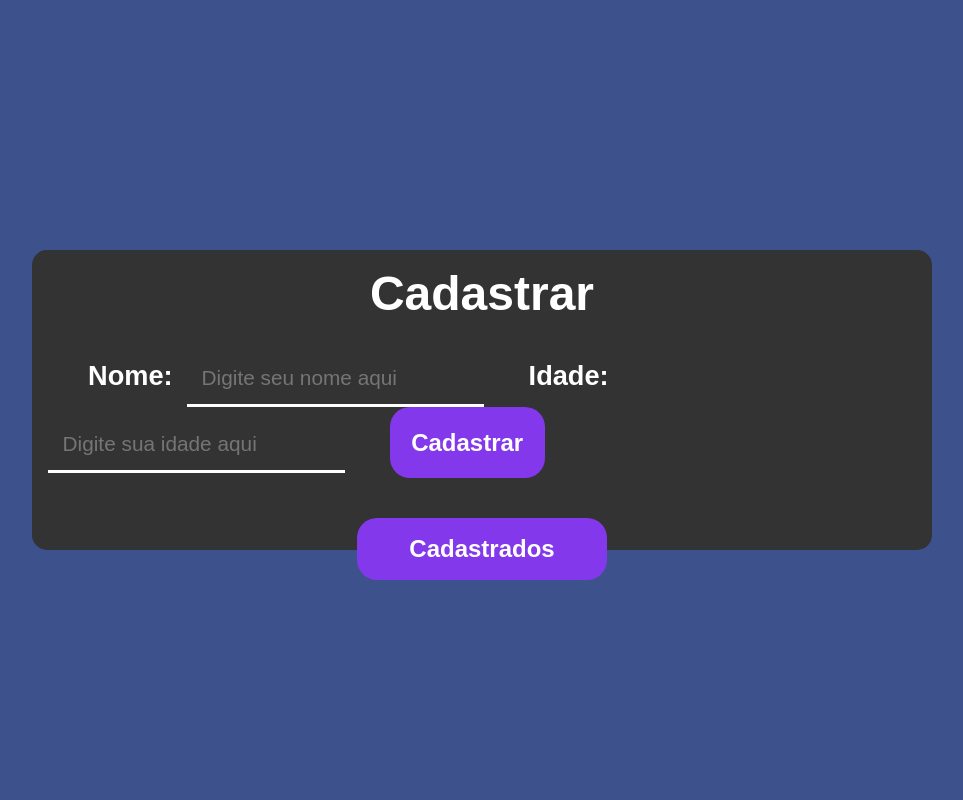
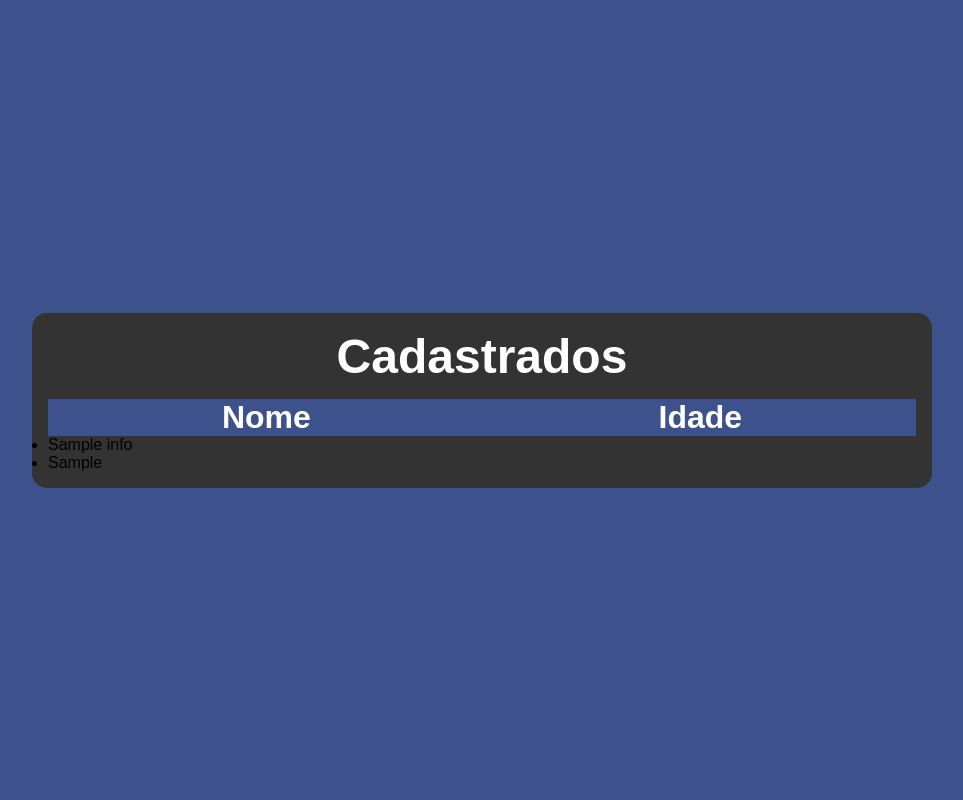
Before and after one commit to LeonardoHenriqueFR01/Registration-System, a Flask app: page /content in a window 1280 px wide. Shown: the whole page, without its empty margins (158-1121 px from the left). Run offline with Flask 3, Linux system fonts and the light colour scheme; a user stored in the database is signed in; tables that the repository leaves empty hold one stand-in row (values such as "Sample post").

Commit message:
interface commit

```diff
--- a/app/static/css/content.css
+++ b/app/static/css/content.css
@@ -23,21 +23,20 @@
     background-color: var(--primary-color);
 }
 
+/* Configurações área de cadastrar */
 
-.container > .content > .cadastrar {
-    height: 300px;
+.cadastrar {
+    height: 250px;
     width: 900px;
+    border-radius: 15px;
     padding: 1em;
-    border-radius: 15px;
-    display: flex;
-    flex-direction: column;
-    align-items: center;
 
     background-color: var(--secundary-color);
 
+    display: none;
 }
 
-.container > .content > .cadastrar > h1 {
+.cadastrar > h1 {
     font-size: 3em;
     font-weight: 900;
     text-align: center;
@@ -45,145 +44,76 @@
     color: #fff;
 }
 
-.container > .content > .cadastrar > form {
-    margin-top: 30px;
+.cadastrar > form {
+    margin-top: 40px;
 }
 
-.container > .content > .cadastrar > form > label {
-    font-size: 1.7em;
+.cadastrar > form > label {
+    font-size: 1.3em;
     font-weight: bold;
-    margin-left: 40px;
-    margin-right: 10px;
+    margin-right: 20px;
 
     color: #fff;
 }
 
-.container > .content > .cadastrar > form > input {
+.cadastrar > form > input {
     padding: .7em;
-    font-size: 1.3em;
+    font-size: 1.5em;
+    outline: none;
+    margin-right: 15px;
+    border: none;
+    border-bottom: 2px solid #fff;
+
     background-color: transparent;
-    border: none;
-    border-bottom: 3px solid #fff;
-
     color: #fff;
-    outline: none;
 }
 
-.container > .content > .cadastrar > form > input:focus {
-    transition: .8s;
+.cadastrar > form > input:focus {
+    transition: .9s;
     border-bottom-color: var(--border-color);
 }
 
-.container > .content > .cadastrar > form > button {
-    padding: .9em;
+.cadastrar > form > button {
+    padding: .7em;
     font-size: 1.5em;
     font-weight: bold;
     border: none;
-    border-radius: 20px;
-    margin-left: 40px;
+    border-radius: 10px;
     cursor: pointer;
+    margin-left: 30px;
 
     color: #fff;
     background-color: var(--button-color);
 }
 
-.container > .content > .cadastrar > form > button:hover {
-    transition: .8s;
+.cadastrar > form > button:hover {
+    transition: 0.8s;
     background-color: var(--button-hover);
 }
 
-.container > .content > .cadastrar > button {
-    padding: .7em;
-    font-size: 1.5em;
-    width: 250px;
-    font-weight: bold;
-    border: none;
-    border-radius: 20px;
-    cursor: pointer;
-    margin-top: 40px;
+/* Configurações área de cadastrados */
 
-    color: #fff;
-    background-color: var(--button-color);
-}
-
-.container > .content > .cadastrar > button:hover {
-    transition: .8s;
-    background-color: var(--button-hover);
-}
-
-/* Configurações cadastrados */
-
-.container > .content > .cadastrados {
-    height: 500px;
+.cadastrados {
     width: 900px;
     padding: 1em;
     border-radius: 15px;
 
     background-color: var(--secundary-color);
-
-    display: none;
 }
 
-.container > .content > .cadastrados > h1 {
+.cadastrados > h1 {
     font-size: 3em;
     font-weight: 900;
     text-align: center;
+    margin-bottom: 15px;
 
     color: #fff;
 }
 
-.container > .content > .cadastrados > button {
-    padding: .7em;
-    font-size: 1.5em;
-    font-weight: bold;
-    border: none;
-    border-radius: 20px;
-    cursor: pointer;
-
-    color: #fff;
-    background-color: var(--button-color);
-}
-
-.container > .content > .cadastrados > button:hover {
-    transition: .8s;
-    background-color: var(--button-hover);
-}
-
-.container > .content > .cadastrados > .info_users > .titles {
+.cadastrados > .title {
     display: flex;
-    align-items: center;
     justify-content: space-around;
-    font-size: 1.3em;
-    font-weight: bold;
-    border: 1px solid #fff;
-    margin-top: 20px;
 
     background-color: var(--primary-color);
     color: #fff;
 }
-
-.container > .content > .cadastrados > .info_users > .table > .info-name > ul > li, .info-age > ul > li, .info-remove > ul > li {
-    list-style: none;
-    font-size: 2em;
-    font-weight: bold;
-    text-align: center;
-    border: 2px solid #fff;
-    border-top: none;
-    border-left: none;
-    border-right: none;
-    margin-top: 10px;
-
-    color: #fff;
-}
-
-.container > .content > .cadastrados > .info_users > .table > .info-age {
-    margin-right: 40px;
-}
-
-.container > .content > .cadastrados > .info_users > .table {
-    display: flex;
-    align-items: center;
-    justify-content: space-around;
-    margin-right: 15px;
-
-}
--- a/app/static/css/index.css
+++ b/app/static/css/index.css
@@ -10,7 +10,7 @@
     --secundary-color: ;
     --button-color: #8338EC;
     --button-hover: #461d80;
-    --link-color: ;
+    --link-color: #8447FF;
 }
 
 body {
@@ -111,6 +111,8 @@
 
 .content > .cadastro > form > p > a {
     text-decoration: none;
+
+    color: var(--link-color);
 }
 
 .content > .cadastro > form > button {
--- a/app/static/js/content.js
+++ /dev/null
@@ -1,16 +0,0 @@
-// Pegando os conteúdos
-let cont_cadastrar = document.getElementById('cadastrar')
-let cont_cadastrados = document.getElementById('cadastrados')
-
-
-// Função para chamar área de cadastrados
-function cadastrados_get() {
-    cont_cadastrar.style.display = "none"
-    cont_cadastrados.style.display = "block"
-}
-
-// Função para chamar área de cadastrar
-function cadastrar_get() {
-    cont_cadastrados.style.display = "none"
-    cont_cadastrar.style.display = "flex"
-}
--- a/app/templates/content.html
+++ b/app/templates/content.html
@@ -1,12 +1,12 @@
 <!DOCTYPE html>
 
-<html lang="pt-brd">
+<html lang="pt-br">
 
 <head>
 
     <meta charset="UTF-8">
     <meta name="viewport" content="width=device-width, initial-scale=1.0">
-    <title>Content</title>
+    <title>Document</title>
     <link rel="stylesheet" href="../static/css/content.css">
 
 </head>
@@ -15,8 +15,6 @@
 
     <div class="container">
 
-        <div class="content">
-
         <div class="cadastrar" id="cadastrar">
 
             <h1>Cadastrar</h1>
@@ -24,16 +22,14 @@
             <form action="/cadastrar_user" method="POST" autocomplete="off">
 
                 <label for="name">Nome:</label>
-                    <input type="name" name="name" id="name" required placeholder="Digite seu nome aqui">
+                <input type="text" name="name" id="name" required placeholder="Digite o nome aqui">
 
                 <label for="age">Idade:</label>
-                    <input type="number" name="age" id="age" required placeholder="Digite sua idade aqui">
+                <input type="number" name="age" id="age" required placeholder="Digite a idade aqui">
 
                 <button>Cadastrar</button>
 
             </form>
-
-                <button class="vies_user" onclick="cadastrados_get()">Cadastrados</button>
 
         </div>
 
@@ -41,28 +37,21 @@
 
             <h1>Cadastrados</h1>
 
-                <button onclick="cadastrar_get()">Voltar</button>
-
-                <div class="info_users">
-
-                    <div class="titles">
+            <div class="title">
 
                 <h1>Nome</h1>
 
                 <h1>Idade</h1>
 
-                        <h1>Deletar</h1>
-
             </div>
 
-                    <div class="table">
+            {% for user in users %}
+                <div class="users-info">
 
                     <div class="info-name">
 
                         <ul>
-                                {% for user in users %}
                             <li>{{ user.name }}</li>
-                                {% endfor %}
                         </ul>
 
                     </div>
@@ -70,38 +59,13 @@
                     <div class="info-age">
 
                         <ul>
-
-                                {% for user in users %}
                             <li>{{ user.age }}</li>
-                                {% endfor %}
-
                         </ul>
 
                     </div>
 
-                        <div class="info-remove">
-
-                            <a href="#">
-
-                                <ul>
-                                    {% for user in users %}
-                                        <li>
-                                            {{ user.id }}
-                                            <img src="../static/imagens/lixeira.png" width="50px" alt="Imagem de um lixeira">
-                                        </li>
+                </div>
             {% endfor %}
-                                </ul>
-
-                            </a>
-
-                        </div>
-
-                    </div>
-
-                </div>
-
-            </div>
-
         </div>
 
     </div>
--- a/app/templates/index.html
+++ b/app/templates/index.html
@@ -32,7 +32,7 @@
                     <label for="password">Senha:</label>
                     <input type="password" name="password" id="password" minlength="8" maxlength="20" placeholder="Digite sua senha aqui">
 
-                    <p>Já tem uma conta? <a href="#" onclick="toggleForms()">Clque aqui para fazer login</a></p>
+                    <p>Já tem uma conta? <a href="#" onclick="toggleForms()">Clique aqui para fazer login</a></p>
 
                     <div class="error">
                         {% if error_cadastro %}
@@ -67,7 +67,7 @@
                         <label for="password_login">Senha:</label>
                         <input type="password" name="password_login" id="password_login" minlength="8" maxlength="20" placeholder="Digite sua senha aqui">
 
-                        <p>Não tem uma conta? <a href="#" onclick="toggleForms()">Clque aqui para fazer cadastro</a></p>
+                        <p>Não tem uma conta? <a href="#" onclick="toggleForms()">Clique aqui para fazer cadastro</a></p>
 
                         <div class="error">
                             {% if error_login %}
```
Lines whose indentation alone changed are shown as unchanged.
